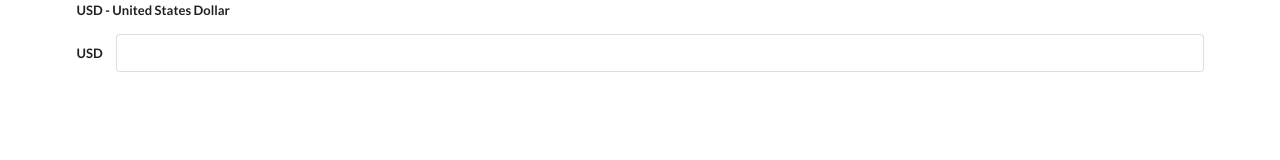
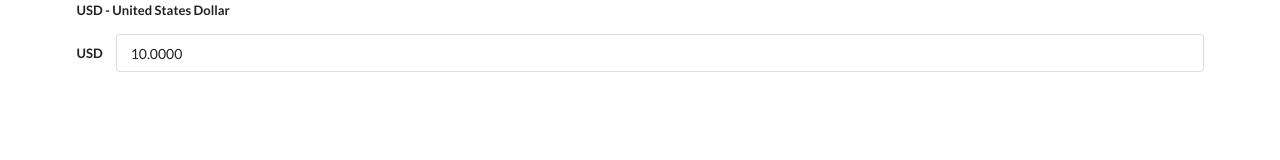
Before and after one commit to rimanirfan/currencyApp, a React (Create React App) app: page / in a window 1280 px wide. Shown: the top 160 px of the page. Built offline with nearby package versions, Linux system fonts and the light colour scheme.

Commit message:
added onInputChange handler

```diff
--- a/src/components/inputAmount/inputAmount.js
+++ b/src/components/inputAmount/inputAmount.js
@@ -1,6 +1,14 @@
 import React from 'react';
 
 class InputAmmount extends React.Component {
+    state = {
+        amount: '10.0000'
+    }
+
+    onInputChange = (event) => {
+        this.setState({ amount: event.target.value });
+    };
+
     render() {
         return (
             <div>
@@ -10,7 +18,11 @@ class InputAmmount extends React.Component {
                     </div>
                     <div className="inline fields">
                         <label>USD</label>
-                        <input type="text" />
+                        <input
+                            type="text"
+                            value={this.state.amount}
+                            onChange={this.onInputChange}
+                        />
                     </div>
                 </form>
             </div>
```
